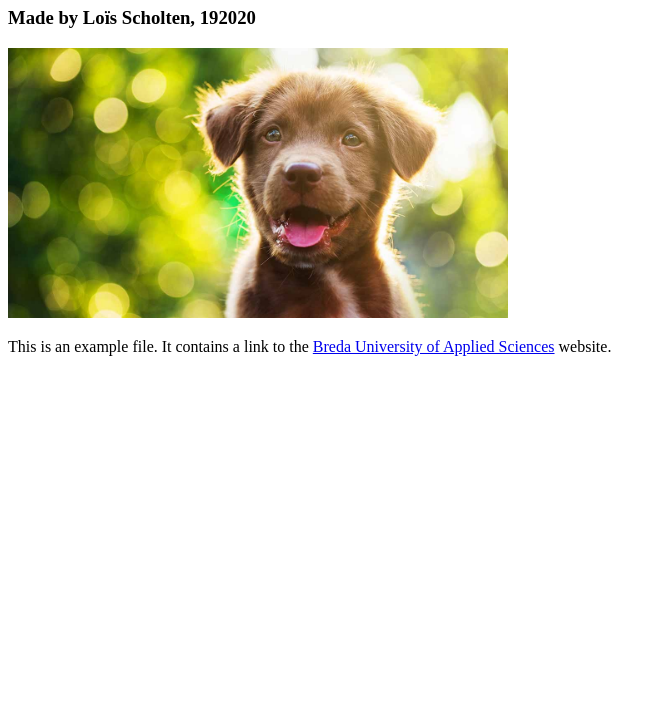
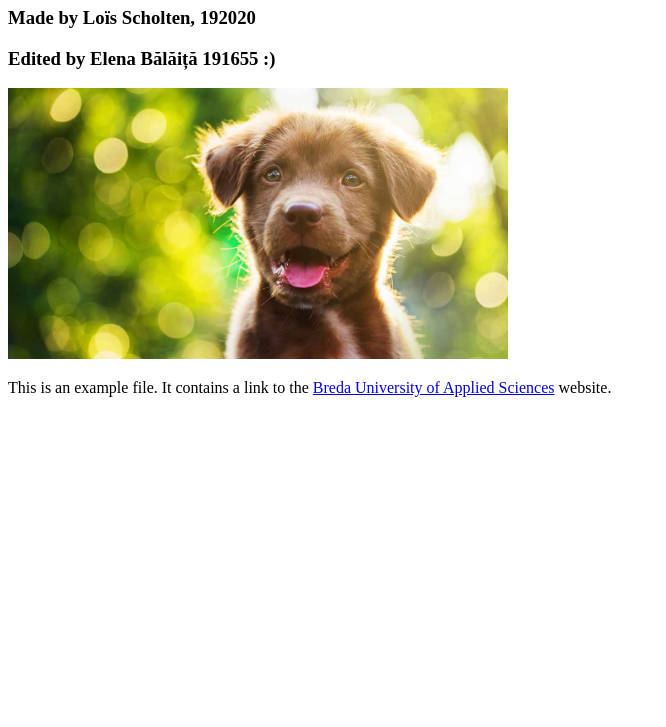
Before and after one commit to ElenaBalaita/prj4-chapter-4, a plain HTML site: page index.html in a window 1280 px wide. Shown: the part 73-800 px from the top of the page, without its empty margins (0-666 px from the left). Drawn offline with Linux system fonts and the light colour scheme.

Commit message:
Added h3

```diff
--- a/index.html
+++ b/index.html
@@ -8,6 +8,7 @@
 <body>
 	<h1>Dogs</h1>
 	<h3>Made by Loïs Scholten, 192020</h3>
+	<h3>Edited by Elena Bălăiță 191655 :)</h3>
 	<img src="images/dog.jpg" width="500" alt="A dog"/>
 	<p>This is an example file. It contains a link to the <a href="https://www.buas.nl/" target="_blank">Breda University of Applied Sciences</a> website.</p>
 </body>
```
